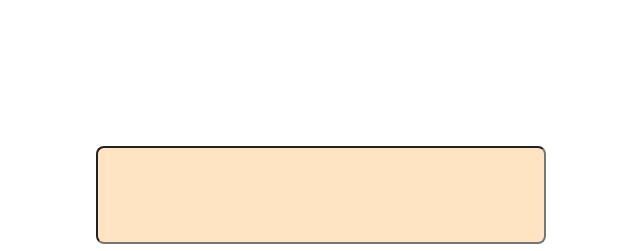
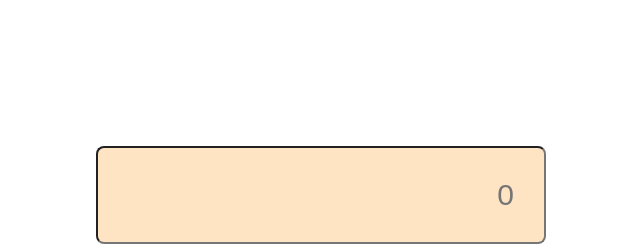
Before and after one commit to tajciglar/calculator, a plain HTML site: page index.html in a window 1280 px wide. Shown: the top 251 px of the page, 319-959 px from the left. Drawn offline with Linux system fonts and the light colour scheme.

Commit message:
Input changes

```diff
--- a/index.html
+++ b/index.html
@@ -11,7 +11,7 @@
     </head>
     <body>
         <div class="container">
-            <input type="text" id="display">
+            <input type="text" id="display" placeholder="0">
             <div class="row">
                 <button onClick="showOnDisplay('7')"  class="number">7</button>
                 <button onClick="showOnDisplay('8')" class="number">8</button>
--- a/style.css
+++ b/style.css
@@ -44,3 +44,7 @@ button{
     padding: 0 20px 0 20px;
     position: relative;
 }
+
+input{
+    text-align:right;
+}
```
